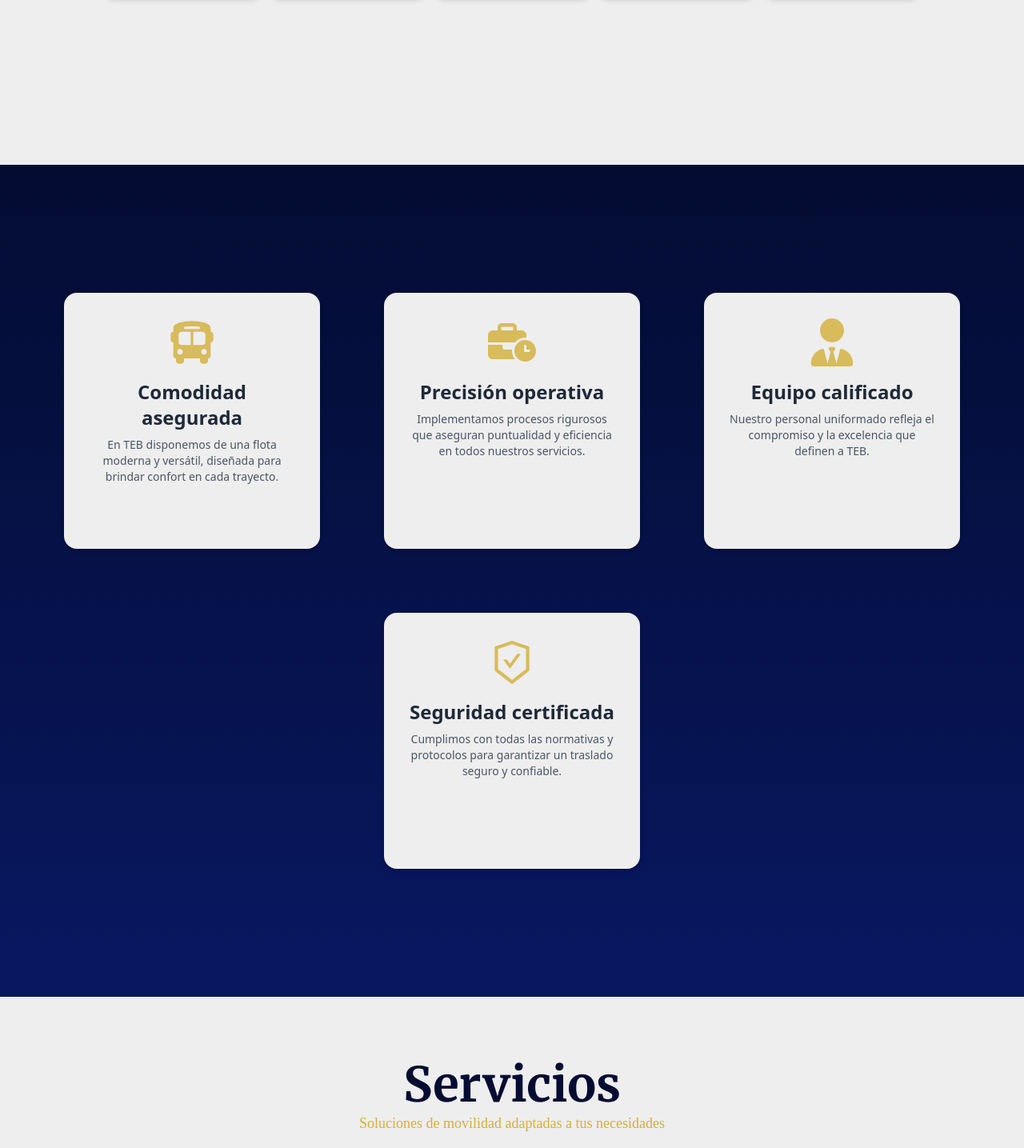
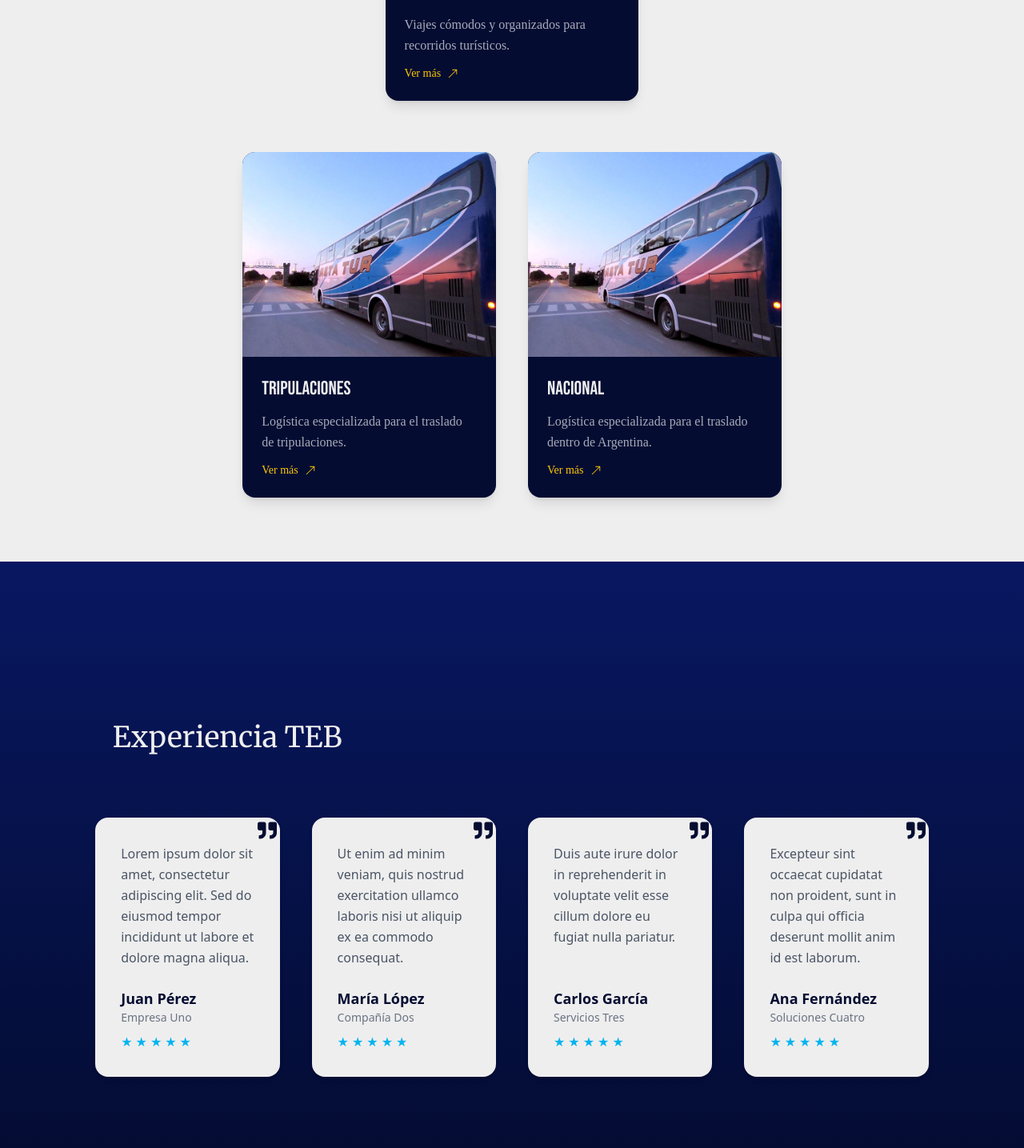
Before and after one commit to UlisesValero/teb, a React (Vite) app: page / in a window 1280 px wide. Shown: the part 2475-3910 px from the top of the page at 80% size. Built offline with nearby package versions, Linux system fonts and the light colour scheme; no server answers.

Commit message:
v.47 add Testimonials

```diff
--- a/src/App.jsx
+++ b/src/App.jsx
@@ -6,7 +6,7 @@ import { scroll } from './lib/utils'
 import Services from './components/pages/Services'
 import Contact from './components/pages/Contact'
 import Welcome from "./components/pages/Welcome"
-import Cards from "./components/ui/Cards"
+import Testimonials from "./components/ui/Testimonials"
 import Container from "./components/ui/Container"
 import Buses from "./components/pages/Buses"
 import UseAnimation from './hooks/UseAnimation'
@@ -41,14 +41,14 @@ const App = () => {
 
 <AnimatedNumbers />
 
-  <Buses />
+  <Services />
 
 <UseAnimation>
-    <Cards />
+    <Testimonials />
 
 </UseAnimation>
 
-  <Services />
+  <Buses />
 
 <UseAnimation>
   <Contact />
--- a/src/components/pages/Services.jsx
+++ b/src/components/pages/Services.jsx
@@ -2,72 +2,107 @@ import { BsArrowUpRight } from "react-icons/bs"
 import { servicesList } from "../../lib/tebContent"
 import { motion } from "framer-motion"
 
+const cardVariants = {
+  hidden: { opacity: 0, y: 40 },
+  visible: { opacity: 1, y: 0 },
+}
 
 const Services = () => {
   return (
-    <section id="services" className="relative w-full min-h-screen px-4 py-20 lg:px-40 bg-white">
-      <div className="relative z-10 flex flex-col items-center text-white space-y-16">
-        <div className="flex flex-col gap-12 md:w-[90%] lg:w-[80%]">
-          <div className="text-center flex flex-col gap-1 pb-10">
+    <section
+      id="services"
+      className="relative w-full min-h-screen px-4 py-20 lg:px-40 bg-white"
+    >
+      <div className="relative z-10 flex flex-col items-center space-y-16">
+
+        <div className="text-center flex flex-col gap-2 pb-10">
           <motion.h2
             initial={{ opacity: 0.5, y: 40 }}
             whileInView={{ opacity: 1, y: 0 }}
             viewport={{ once: true }}
             transition={{ duration: 0.6, ease: "easeOut" }}
-              className="text-6xl font-h3 font-bold text-dblue"
+            className="text-4xl sm:text-5xl lg:text-6xl font-h3 font-bold text-dblue"
           >
             Servicios
           </motion.h2>
 
-            <p className="text-gold font-p text-lg">Soluciones de movilidad adaptadas a tus necesidades</p>
+          <p className="text-gold font-p text-base sm:text-lg">
+            Soluciones de movilidad adaptadas a tus necesidades
+          </p>
         </div>
 
-          {servicesList.map((service, index) => {
-            const impar = index % 2 !== 0
-
-            return (
-              <a
+        <div className="flex flex-wrap justify-center gap-10 w-full max-w-7xl">
+          {servicesList.slice(0, 3).map((service, index) => (
+            <motion.a
               key={service.key}
               href={`/servicio/${service.id}`}
               target="_blank"
               rel="noopener noreferrer"
-                className="group"
+              className="hover:shadow-md hover:shadow-gold group flex flex-col bg-dblue rounded-2xl overflow-hidden shadow-lg transition-shadow duration-300
+                         w-full sm:w-[calc(50%-1.25rem)] lg:w-[33%] max-w-sm"
+              variants={cardVariants}
+              initial="hidden"
+              whileInView="visible"
+              viewport={{ once: true, amount: 0.2 }}
+              transition={{ duration: 0.6, delay: index * 0.2 }}
             >
-                <div className="overflow-hidden">
-                  <motion.div
-                    initial={{ opacity: 0, x: impar ? -100 : 100 }}
-                    whileInView={{ opacity: 1, x: 0 }}
-                    viewport={{ once: true, amount: 0.2 }}
-                    transition={{ duration: 0.7, ease: "easeOut" }}
-                    className={`relative flex flex-col md:flex-row ${impar ? "md:flex-row-reverse" : ""
-                      } overflow-hidden cursor-pointer border border-white/10 rounded-2xl hover:scale-[1.01] transition-all duration-300`}
-                  >
-                    <div className="md:w-1/2 max-h-85 relative">
-                      <img
+              <div className="h-56 sm:h-64 w-full overflow-hidden">
+                <motion.img
                   src={service.img}
                   alt={service.alt}
-                        className="w-full h-full object-cover transition-all duration-500 group-hover:blur-xs"
+                  className="w-full h-full object-cover group-hover:scale-105 transition-transform duration-500"
+                  whileHover={{ scale: 1.05 }}
                 />
               </div>
-
-                    <div
-                      className={`md:w-1/3 p-8 ${impar
-                        ? "rounded-b-2xl md:rounded-br-none md:rounded-l-2xl"
-                        : "rounded-b-2xl md:rounded-bl-none md:rounded-r-2xl"
-                        } bg-dblue backdrop-blur-md flex flex-col justify-center text-left space-y-3`}
-                    >
-                      <h1 className="text-4xl font-h1">{service.name}</h1>
-                      <p className="text-gray-300/80 font-p text-xl">{service.text}</p>
-                      <div className="flex items-center gap-2 text-yellow-400 font-p text-lg">
+              <div className="p-6 flex flex-col gap-3 text-white">
+                <h1 className="text-xl sm:text-2xl font-h1">{service.name}</h1>
+                <p className="text-gray-300/80 font-p text-sm sm:text-base leading-relaxed">
+                  {service.text}
+                </p>
+                <div className="flex items-center gap-2 text-yellow-400 font-p text-sm">
                   <span>Ver más</span>
-                        <BsArrowUpRight className="group-hover:rotate-45 transform transition-all duration-600" />
+                  <BsArrowUpRight className="group-hover:rotate-45 transform transition-all duration-300" />
                 </div>
               </div>
-                  </motion.div>
+            </motion.a>
+          ))}
         </div>
-              </a>
-            )
-          })}
+
+        <div className="flex flex-wrap justify-center gap-10 w-full max-w-6xl">
+          {servicesList.slice(3, 5).map((service, index) => (
+            <motion.a
+              key={service.key}
+              href={`/servicio/${service.id}`}
+              target="_blank"
+              rel="noopener noreferrer"
+              className="hover:shadow-md hover:shadow-gold group flex flex-col bg-dblue rounded-2xl overflow-hidden shadow-lg transition-shadow duration-300
+                         w-full sm:w-[calc(50%-1.25rem)] lg:w-[33%] max-w-sm"
+              variants={cardVariants}
+              initial="hidden"
+              whileInView="visible"
+              viewport={{ once: true, amount: 0.2 }}
+              transition={{ duration: 0.6, delay: index * 0.2 }}
+            >
+              <div className="h-56 sm:h-64 w-full overflow-hidden">
+                <motion.img
+                  src={service.img}
+                  alt={service.alt}
+                  className="w-full h-full object-cover group-hover:scale-105 transition-transform duration-500"
+                  whileHover={{ scale: 1.05 }}
+                />
+              </div>
+              <div className="p-6 flex flex-col gap-3 text-white">
+                <h1 className="text-xl sm:text-2xl font-h1">{service.name}</h1>
+                <p className="text-gray-300/80 font-p text-sm sm:text-base leading-relaxed">
+                  {service.text}
+                </p>
+                <div className="flex items-center gap-2 text-yellow-400 font-p text-sm">
+                  <span>Ver más</span>
+                  <BsArrowUpRight className="group-hover:rotate-45 transform transition-all duration-300" />
+                </div>
+              </div>
+            </motion.a>
+          ))}
         </div>
       </div>
     </section>
--- a/src/components/ui/Cards.jsx
+++ /dev/null
@@ -1,91 +0,0 @@
-import { FaBusinessTime, FaBus, FaUserTie } from "react-icons/fa6"
-import { AiOutlineSafetyCertificate } from "react-icons/ai"
-
-const cardsContent = [
-    {
-        title: "Comodidad asegurada",
-        text: "En TEB disponemos de una flota moderna y versátil, diseñada para brindar confort en cada trayecto.",
-        icon: <FaBus />,
-        backText: "Flota equipada y moderna para garantizar confort en todo momento."
-    },
-    {
-        title: "Precisión operativa",
-        text: "Implementamos procesos rigurosos que aseguran puntualidad y eficiencia en todos nuestros servicios.",
-        icon: <FaBusinessTime />,
-        backText: "Puntualidad y eficiencia como pilares de nuestro trabajo."
-    },
-    {
-        title: "Equipo calificado",
-        text: "Nuestro personal uniformado refleja el compromiso y la excelencia que definen a TEB.",
-        icon: <FaUserTie />,
-        backText: "Personal profesional altamente capacitado para cada tarea."
-    },
-    {
-        title: "Seguridad certificada",
-        text: "Cumplimos con todas las normativas y protocolos para garantizar un traslado seguro y confiable.",
-        icon: <AiOutlineSafetyCertificate />,
-        backText: "Certificaciones al día y estrictos protocolos de seguridad."
-    }
-]
-
-const Cards = () => {
-    return (
-        <section className="w-full flex flex-col py-40 gap-15 bg-gradient-to-b from-dblue to-dblue2 h-fit">
-            <div className="flex flex-wrap justify-center gap-10 lg:gap-20">
-                {cardsContent.map((content, index) => (
-                    <div
-                        key={index}
-                        className="w-[70%] md:w-[320px] group"
-                        style={{ perspective: "1000px" }}
-                    >
-                        {/* Este contenedor rota en hover */}
-                        <div
-                            className="relative w-full h-80 transition-transform duration-700"
-                            style={{
-                                transformStyle: "preserve-3d",
-                                transform: "rotateY(0deg)"
-                            }}
-                        >
-                            <div className="absolute inset-0 transition-transform duration-700 group-hover:rotate-y-180" style={{ transformStyle: "preserve-3d" }}>
-                                {/* FRONT */}
-                                <div
-                                    className="absolute w-full h-full bg-white rounded-2xl shadow-md p-8 flex flex-col items-center text-center"
-                                    style={{
-                                        backfaceVisibility: "hidden"
-                                    }}
-                                >
-                                    <div className="text-6xl text-gold/80 mb-4">
-                                        {content.icon}
-                                    </div>
-                                    <h1 className="font-bold text-xl md:text-2xl mb-2 text-gray-800">
-                                        {content.title}
-                                    </h1>
-                                    <p className="text-sm md:text-md text-gray-600">{content.text}</p>
-                                </div>
-
-                                {/* BACK */}
-                                <div
-                                    className="absolute w-full h-full bg-white rounded-2xl shadow-md p-8 flex flex-col justify-center items-center text-center"
-                                    style={{
-                                        transform: "rotateY(180deg)",
-                                        backfaceVisibility: "hidden"
-                                    }}
-                                >
-                                    <h2 className="text-xl font-bold text-gray-800 mb-2">Más información</h2>
-                                    <p className="text-sm md:text-md text-gray-600">{content.backText}</p>
-                                </div>
-                            </div>
-                        </div>
-
-                        <style>
-                            {`.group:hover .group-hover\\:rotate-y-180 {
-                                transform: rotateY(180deg);}`}
-                        </style>
-                    </div>
-                ))}
-            </div>
-        </section>
-    )
-}
-
-export default Cards
--- /dev/null
+++ b/src/components/ui/Testimonials.jsx
@@ -0,0 +1,68 @@
+import { FaQuoteRight } from "react-icons/fa"
+import { motion } from "framer-motion"
+
+const testimonials = [
+  {
+    name: "Juan Pérez",
+    company: "Empresa Uno",
+    text: "Lorem ipsum dolor sit amet, consectetur adipiscing elit. Sed do eiusmod tempor incididunt ut labore et dolore magna aliqua.",
+  },
+  {
+    name: "María López",
+    company: "Compañía Dos",
+    text: "Ut enim ad minim veniam, quis nostrud exercitation ullamco laboris nisi ut aliquip ex ea commodo consequat.",
+  },
+  {
+    name: "Carlos García",
+    company: "Servicios Tres",
+    text: "Duis aute irure dolor in reprehenderit in voluptate velit esse cillum dolore eu fugiat nulla pariatur.",
+  },
+  {
+    name: "Ana Fernández",
+    company: "Soluciones Cuatro",
+    text: "Excepteur sint occaecat cupidatat non proident, sunt in culpa qui officia deserunt mollit anim id est laborum.",
+  },
+]
+
+const Testimonials = () => {
+  return (
+    <section className="w-full flex flex-col pt-50 pb-30 bg-gradient-to-t from-dblue to-dblue2 px-6 md:px-0">
+        <div className="w-full flex justify-center ">
+        <h1 className="w-[78%] pb-20 font-h3 text-4xl text-white">Experiencia TEB</h1>
+        </div>
+      <div className="flex flex-wrap justify-center gap-10">
+        {testimonials.map((t, i) => (
+          <motion.div
+            key={i}
+            initial={{ opacity: 0, y: 40 }}
+            whileInView={{ opacity: 1, y: 0 }}
+            viewport={{ once: true, amount: 0.2 }}
+            transition={{ duration: 0.6, ease: "easeOut", delay: i * 0.1 }}
+            className="hover:scale-105 hover:shadow-md hover:shadow-lblue relative bg-white rounded-2xl shadow-md p-8 flex flex-col justify-between min-h-[320px] hover:shadow-lg transition-all duration-300 w-full sm:w-[48%] lg:w-[18%]"
+          >
+
+            <div className="absolute top-1 right-1 text-dblue text-2xl">
+              <FaQuoteRight />
+            </div>
+
+            <p className="text-gray-600 text-sm md:text-base leading-relaxed mb-6">
+              {t.text}
+            </p>
+
+            <div className="mt-auto">
+              <h3 className="font-bold text-dblue text-lg">{t.name}</h3>
+              <p className="text-sm text-gray-500 mb-2">{t.company}</p>
+              <div className="flex gap-1 text-lblue">
+                {Array.from({ length: 5 }).map((_, idx) => (
+                  <span key={idx}>★</span>
+                ))}
+              </div>
+            </div>
+          </motion.div>
+        ))}
+      </div>
+    </section>
+  )
+}
+
+export default Testimonials
```
Also changed, not shown: 1 other file (tests, documents, lock files or other folders). Lines whose indentation alone changed are shown as unchanged.
